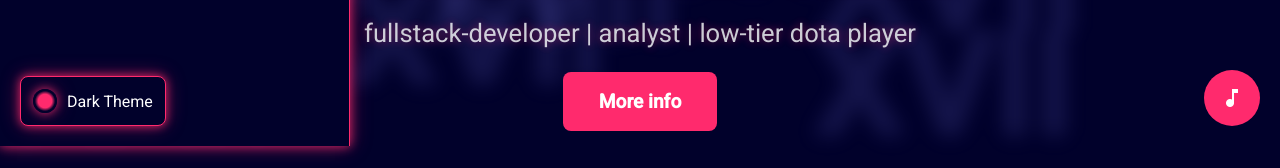
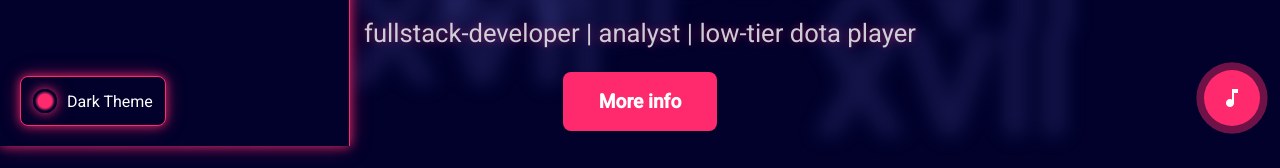
Before and after one commit to Merzki/Merzkiself, an Angular app: page /home in a window 1280 px wide. Shown: the part 654-822 px from the top of the page. Built offline with nearby package versions, Linux system fonts and the light colour scheme.

Commit message:
add pulsation to fab button when music playin

```diff
--- a/src/app/components/footer/footer.component.html
+++ b/src/app/components/footer/footer.component.html
@@ -8,7 +8,7 @@
       <button mat-icon-button (click)="playPrevious()" matTooltip="Previous">
         <mat-icon>skip_previous</mat-icon>
       </button>
-      <button mat-fab (click)="togglePlay()" [matTooltip]="(isPlaying$ | async) ? 'Pause' : 'Play'">
+      <button mat-fab (click)="togglePlay()" [class.playing]="isPlaying$ | async" [matTooltip]="(isPlaying$ | async) ? 'Pause' : 'Play'">
         <mat-icon>{{ (isPlaying$ | async) ? 'pause' : 'play_arrow' }}</mat-icon>
       </button>
       <button mat-icon-button (click)="playNext()" matTooltip="Next">
--- a/src/app/components/footer/footer.component.scss
+++ b/src/app/components/footer/footer.component.scss
@@ -36,19 +36,19 @@
   }
 
   &.playing {
-    box-shadow: 0 0 15px var(--primary-color);
-    animation: pulse 2s infinite;
+    box-shadow: 0 0 20px var(--primary-color);
+    animation: pulse 1.2s infinite;
   }
 
   @keyframes pulse {
     0% {
-      box-shadow: 0 0 0 0 rgba(var(--primary-color-rgb), 0.4);
+      box-shadow: 0 0 0 0 rgba(255, 42, 109, 0.7);
     }
     70% {
-      box-shadow: 0 0 0 10px rgba(var(--primary-color-rgb), 0);
+      box-shadow: 0 0 0 20px rgba(255, 42, 109, 0);
     }
     100% {
-      box-shadow: 0 0 0 0 rgba(var(--primary-color-rgb), 0);
+      box-shadow: 0 0 0 0 rgba(255, 42, 109, 0);
     }
   }
 }
@@ -157,9 +157,27 @@
     display: flex !important;
     align-items: center !important;
     justify-content: center !important;
+    transition: all 0.3s ease;
 
     &:hover {
       background: var(--secondary-color);
+    }
+
+    &.playing {
+      box-shadow: 0 0 20px var(--primary-color);
+      animation: pulse 1s infinite;
+    }
+
+    @keyframes pulse {
+      0% {
+        box-shadow: 0 0 0 0 rgba(255, 42, 109, 0.7);
+      }
+      70% {
+        box-shadow: 0 0 0 20px rgba(255, 42, 109, 0);
+      }
+      100% {
+        box-shadow: 0 0 0 0 rgba(255, 42, 109, 0);
+      }
     }
 
     mat-icon {
```
